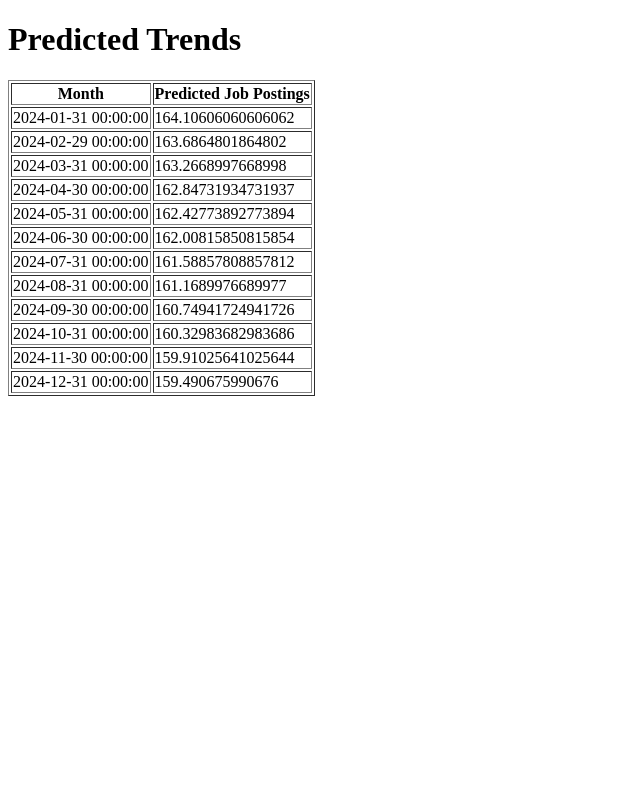
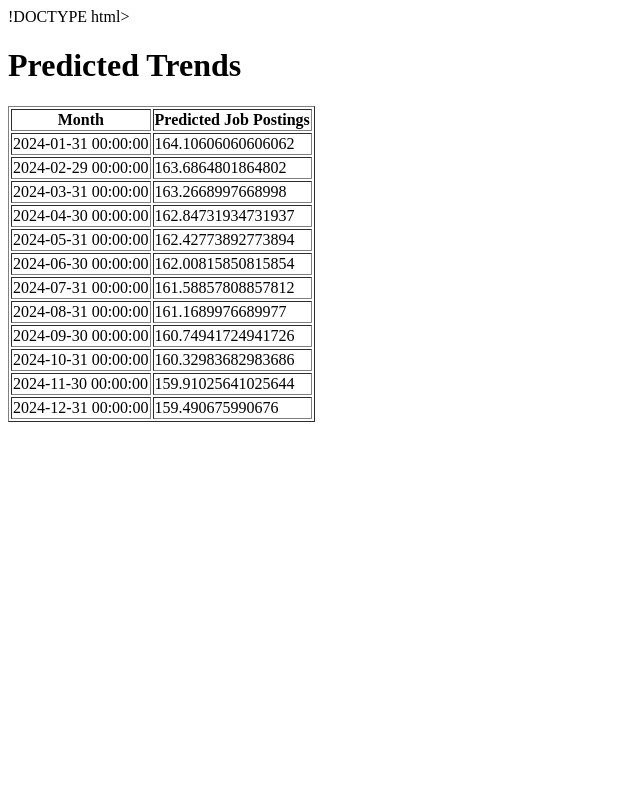
Before and after one commit to Hemamagam/Job-Market-Analysis---Recommendation-System, a Flask app: page /predict-trends in a window 1280 px wide. Shown: the whole page, without its empty margins (0-640 px from the left). Run offline with Flask 3, Linux system fonts and the light colour scheme; parts of the project's set-up code (start-up, migrations or seed data) failed here and were passed over.

Commit message:
Update predict_trends.html

```diff
--- a/python/Templates/predict_trends.html
+++ b/python/Templates/predict_trends.html
@@ -1,4 +1,4 @@
-<!DOCTYPE html>
+!DOCTYPE html>
 <html lang="en">
 <head>
     <meta charset="UTF-8">
```
